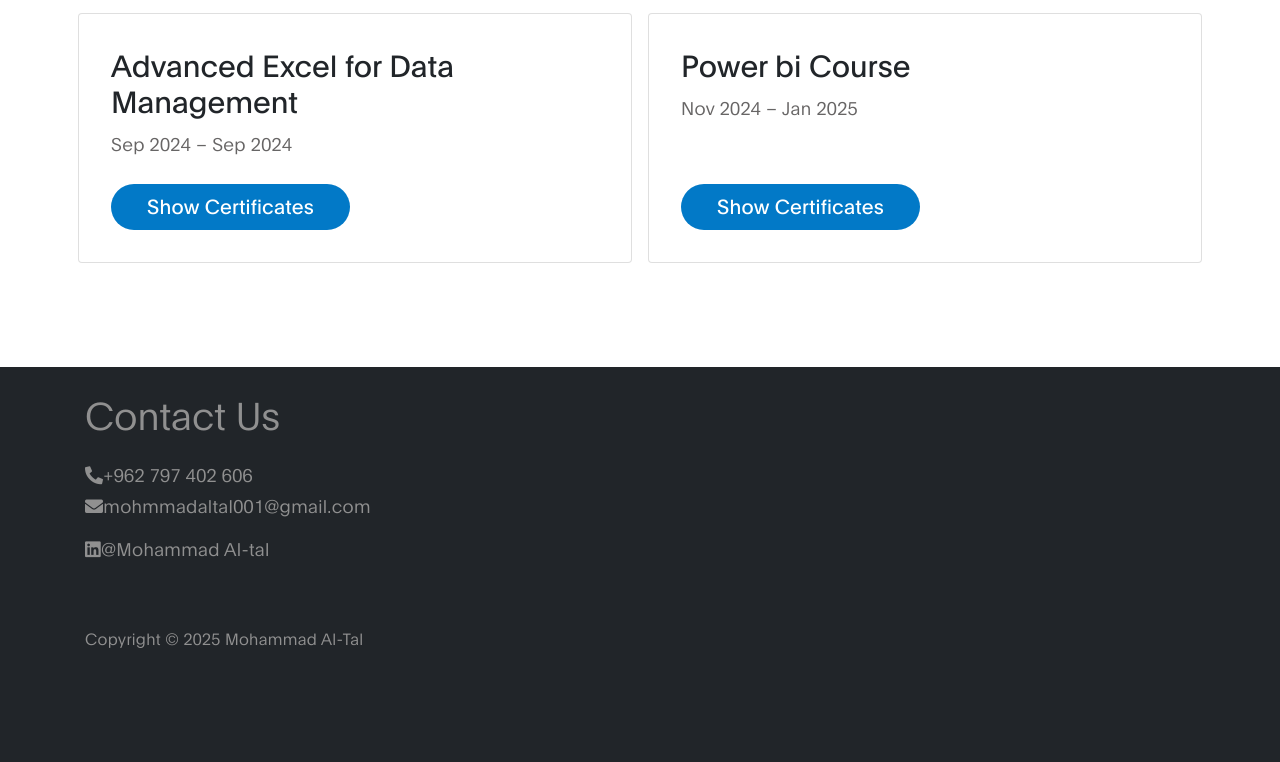
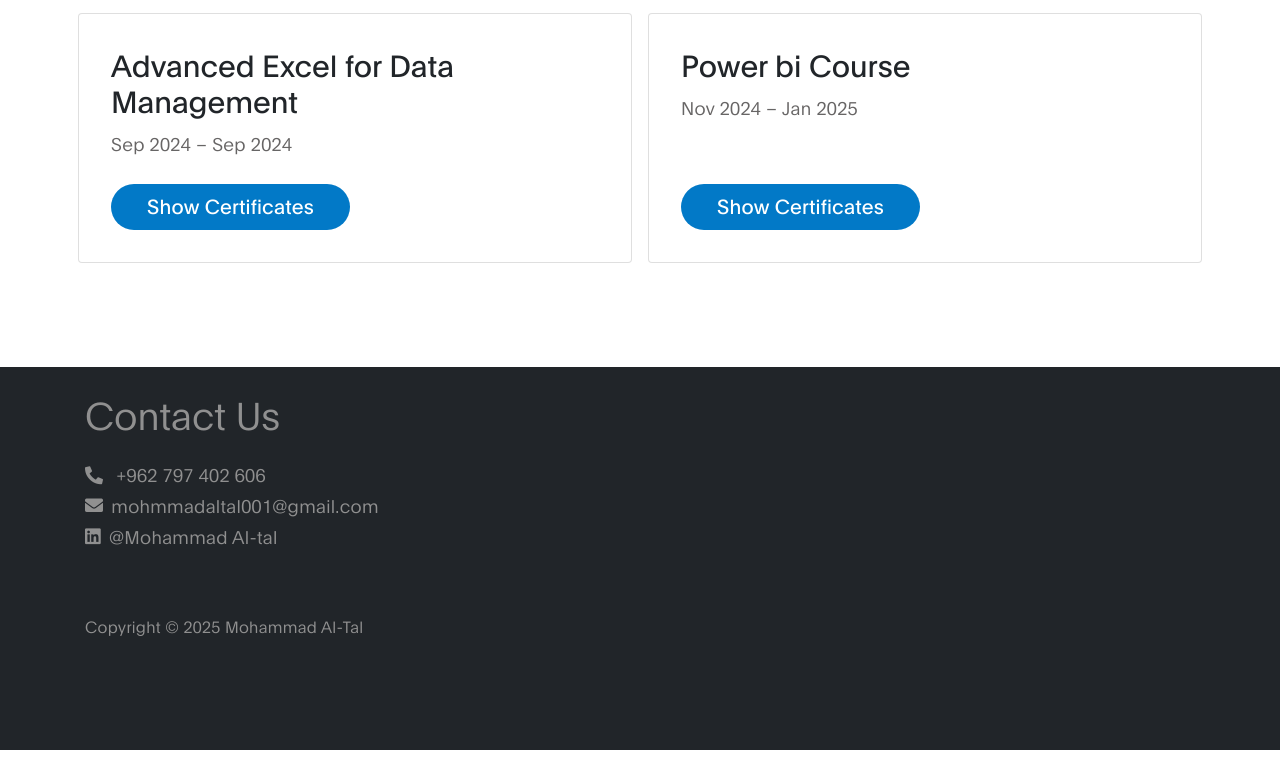
Before and after one commit to Mohammad-Al-Tal/personal-website, a plain HTML site: page index.html in a window 1280 px wide. Shown: the part 3153-3915 px from the top of the page. Drawn offline with Linux system fonts and the light colour scheme.

Commit message:
Emailedit

```diff
--- a/css/tooplate-style.css
+++ b/css/tooplate-style.css
@@ -159,9 +159,25 @@
   transform: scale(1.05);
 }
 
+.mb-1 {
+  margin-bottom: 1rem; /* مساحة بين الفقرات */
+}
+
+.link-hover {
+  color: var(--gray-color); /* اللون الأساسي */
+  text-decoration: none;
+  transition: color 0.3s, transform 0.3s; /* تأثير سلس */
+  display: flex; /* لاستخدام flex للمحاذاة */
+  align-items: center; /* محاذاة العناصر عموديًا */
+}
+
 .link-hover:hover {
-  color:var(--primary-color);
-  transform: scale(1.05);
+  color: var(--primary-color); /* اللون عند الهوفر */
+  transform: scale(1.05); /* تكبير عند الهوفر */
+}
+
+.link-hover i {
+  margin-right: 0.5rem; /* مسافة بين الأيقونة والنص */
 }
 
   /*---------------------------------------
--- a/index.html
+++ b/index.html
@@ -270,14 +270,21 @@
             <div class="ms-auto col-lg-4 col-md-6 col-12">
                 <h3 class="my-4 pt-4 pt-lg-0">Contact Us</h3>
 
-                <p class="mb-1"><i class="fas fa-phone-alt"></i>+962 797 402 606</p>
-
-                <p>
-                      <i class="fas fa-envelope"></i>mohmmadaltal001@gmail.com
+                <p class="mb-1">
+                  <i class="fas fa-phone-alt mr-2"></i> +962 797 402 606
                 </p>
 
-                <a href="https://www.linkedin.com/in/mohammad-al-tal/" target="_blank" rel="noopener"><p class="mb-1 link-hover "><i class="fab fa-linkedin"></i>@Mohammad Al-tal</p>
-                </a>
+                <p class="mb-1">
+                  <a href="https://mail.google.com/mail/?view=cm&fs=1&to=mohmmadaltal001@gmail.com" target="_blank" rel="noopener" class="link-hover">
+                    <i class="fas fa-envelope mr-2"></i> mohmmadaltal001@gmail.com
+                  </a>
+                </p>
+
+                <p class="mb-1">
+                  <a href="https://www.linkedin.com/in/mohammad-al-tal/" target="_blank" rel="noopener" class="link-hover">
+                    <i class="fab fa-linkedin mr-2"></i> @Mohammad Al-tal
+                  </a>
+                </p>
 
 
               <p class="copyright-text mt-5 pt-3">Copyright &copy; 2025 Mohammad Al-Tal</p>
```
